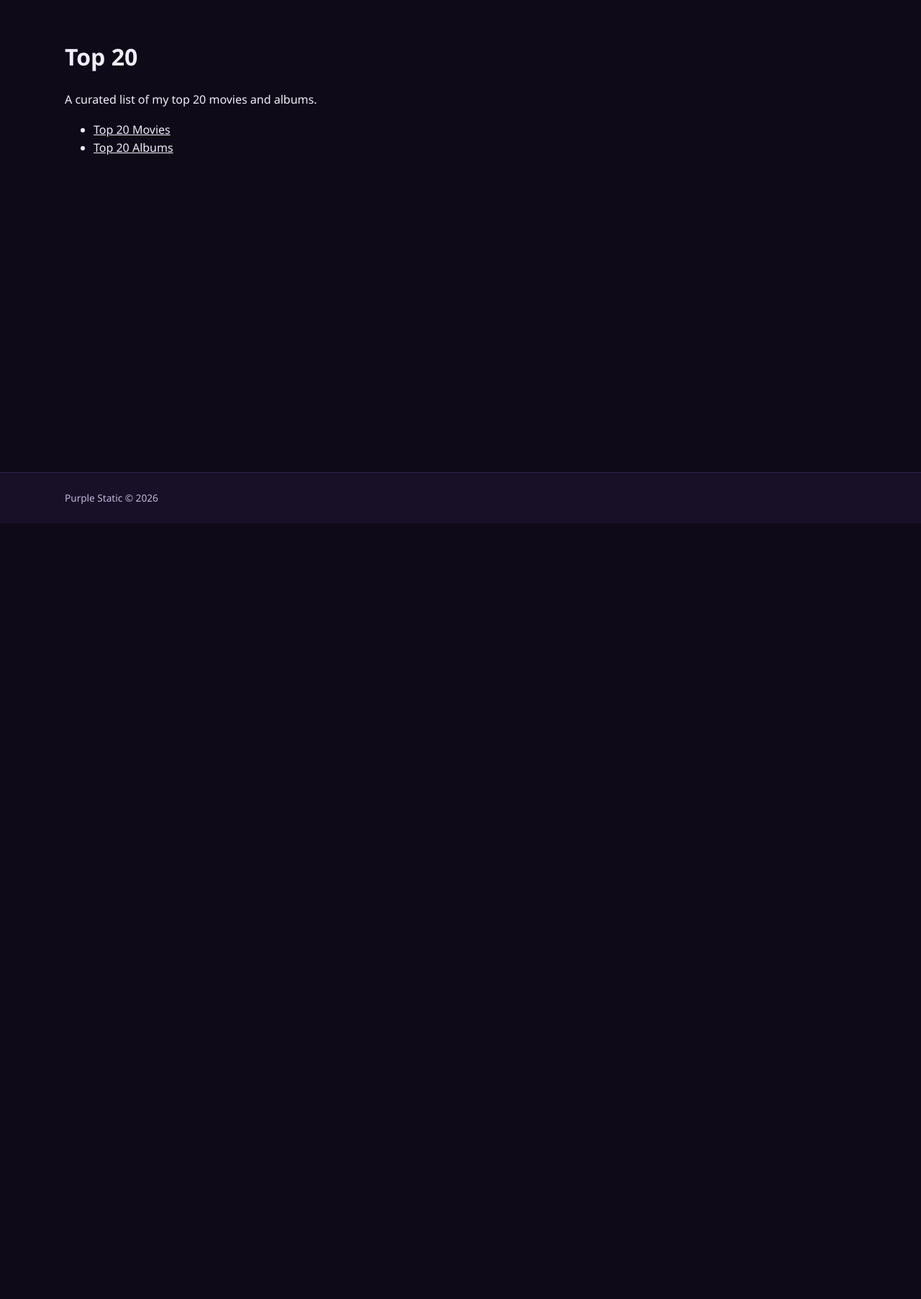
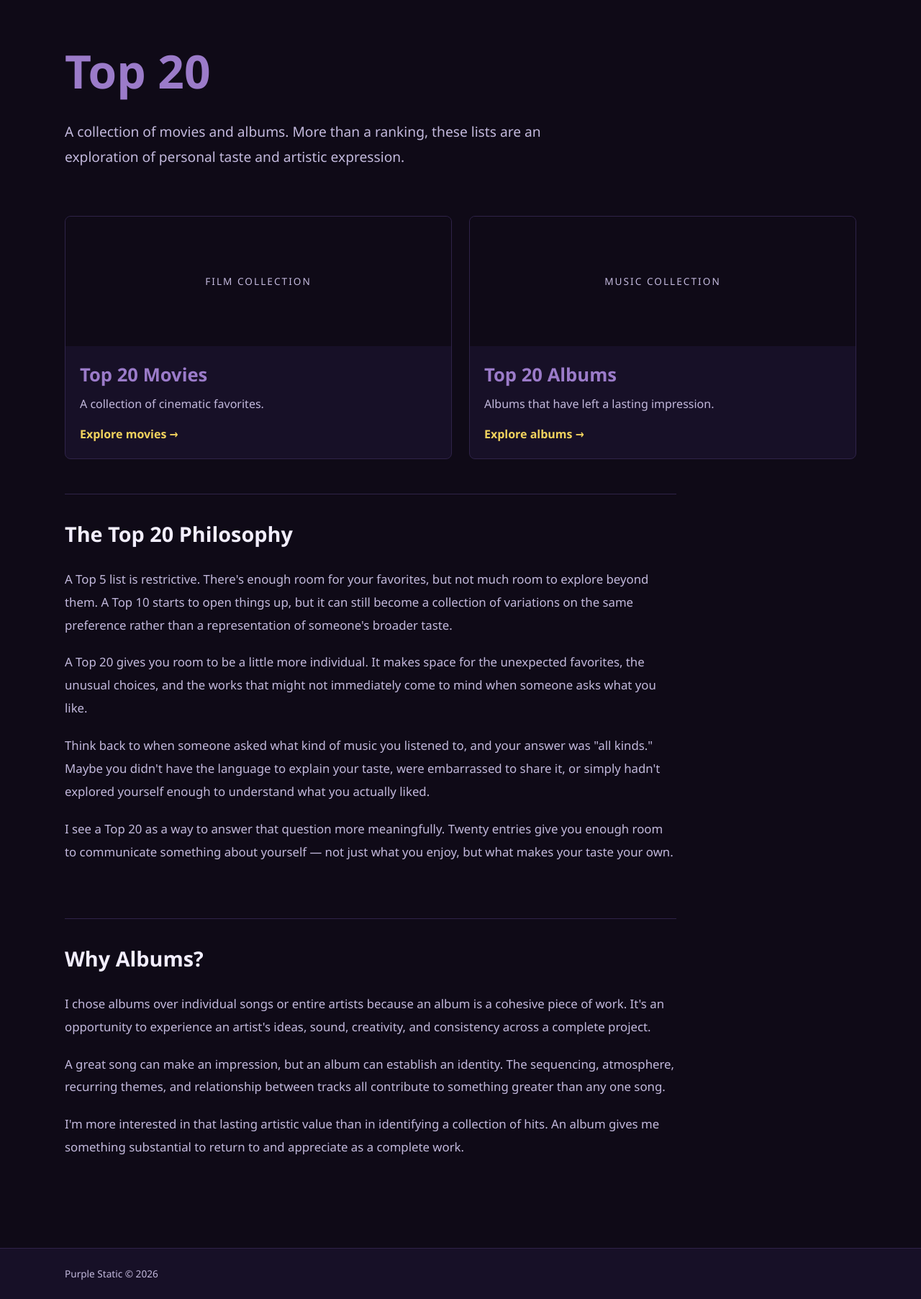
Before and after one commit to pwillen/py-app-blog, a Django app: page /toplists/ in a window 1280 px wide. Shown: the part 73-1878 px from the top of the page at 72% size. Before the commit the page ends 800 px from the top, so only its background shows below. Run offline with Django 5.2, Linux system fonts and the light colour scheme; data that the repository does not hold is empty; parts of the project's set-up code (start-up, migrations or seed data) failed here and were passed over.

Commit message:
update styling for toplists landing page

```diff
--- /dev/null
+++ b/toplists/static/toplists/css/toplists.css
@@ -0,0 +1,219 @@
+.toplist-page {
+    max-width: 1200px;
+}
+
+.toplist-intro {
+    max-width: 850px;
+    padding: 1rem 0 1.5rem;
+    margin-bottom: 1.5em;
+}
+
+.toplist-intro h1 {
+    margin: 0 0 1rem;
+    font-size: clamp(2.75rem, 5vw, 4rem);
+    color: var(--purple-brand);
+}
+
+.toplist-intro p {
+    max-width: 750px;
+    font-size: 1.2rem;
+    line-height: 1.8;
+    color: var(--muted);
+}
+
+.toplist-links {
+    display: grid;
+    grid-template-columns: repeat(2, minmax(0, 1fr));
+    gap: 1.5rem;
+    margin: 1rem 0 3rem;
+}
+
+.toplist-card {
+    display: flex;
+    flex-direction: column;
+    overflow: hidden;
+    border: 1px solid var(--border);
+    border-radius: 0.5rem;
+    background: var(--panel);
+    color: var(--text);
+    text-decoration: none;
+    transition:
+        border-color 0.35s ease,
+        transform 0.35s ease;
+}
+
+.toplist-card:hover {
+    border-color: var(--purple-brand);
+    transform: translateY(-0.35rem);
+}
+
+.collage-artwork {
+    position: relative;
+    width: 100%;
+    height: 100%;
+    display: flex;
+    align-items: center;
+    justify-content: center;
+}
+
+.collage-art {
+    position: absolute;
+    left: 50%;
+    top: 50%;
+    display: block;
+    object-fit: cover;
+    border-radius: 0.2rem;
+    box-shadow: 0 0.5rem 1.5rem rgba(0, 0, 0, 0.45);
+    transition: transform 0.4s ease;
+}
+
+/* Movie posters */
+
+.movie-card-art .collage-art {
+    width: 115px;
+    height: 165px;
+}
+
+.movie-card-art .collage-art:nth-child(1) {
+    z-index: 1;
+    transform: translate(calc(-50% - 156px), -50%) rotate(-18deg);
+}
+
+.movie-card-art .collage-art:nth-child(2) {
+    z-index: 2;
+    transform: translate(calc(-50% - 104px), -50%) rotate(-12deg);
+}
+
+.movie-card-art .collage-art:nth-child(3) {
+    z-index: 3;
+    transform: translate(calc(-50% - 52px), -50%) rotate(-6deg);
+}
+
+.movie-card-art .collage-art:nth-child(4) {
+    z-index: 6;
+    transform: translate(-50%, -50%);
+}
+
+.movie-card-art .collage-art:nth-child(5) {
+    z-index: 3;
+    transform: translate(calc(-50% + 52px), -50%) rotate(6deg);
+}
+
+.movie-card-art .collage-art:nth-child(6) {
+    z-index: 2;
+    transform: translate(calc(-50% + 104px), -50%) rotate(12deg);
+}
+
+.movie-card-art .collage-art:nth-child(7) {
+    z-index: 1;
+    transform: translate(calc(-50% + 156px), -50%) rotate(18deg);
+}
+
+/* Album covers */
+
+.album-card-art .collage-art {
+    width: 125px;
+    height: 125px;
+}
+
+.album-card-art .collage-art:nth-child(1) {
+    z-index: 1;
+    transform: translate(calc(-50% - 156px), -50%) rotate(-15deg);
+}
+
+.album-card-art .collage-art:nth-child(2) {
+    z-index: 2;
+    transform: translate(calc(-50% - 104px), -50%) rotate(-10deg);
+}
+
+.album-card-art .collage-art:nth-child(3) {
+    z-index: 3;
+    transform: translate(calc(-50% - 52px), -50%) rotate(-5deg);
+}
+
+.album-card-art .collage-art:nth-child(4) {
+    z-index: 6;
+    transform: translate(-50%, -50%);
+}
+
+.album-card-art .collage-art:nth-child(5) {
+    z-index: 3;
+    transform: translate(calc(-50% + 52px), -50%) rotate(5deg);
+}
+
+.album-card-art .collage-art:nth-child(6) {
+    z-index: 2;
+    transform: translate(calc(-50% + 104px), -50%) rotate(10deg);
+}
+
+.album-card-art .collage-art:nth-child(7) {
+    z-index: 1;
+    transform: translate(calc(-50% + 156px), -50%) rotate(15deg);
+}
+
+.collage-artwork span {
+    color: var(--muted);
+    font-size: 0.85rem;
+    letter-spacing: 0.15em;
+}
+
+.toplist-card-art {
+    display: flex;
+    align-items: center;
+    justify-content: center;
+    height: 180px;
+    padding: 1rem;
+    overflow: hidden;
+    background: var(--bg);
+}
+
+.toplist-card-content {
+    display: flex;
+    flex: 1;
+    flex-direction: column;
+    justify-content: space-between;
+    gap: 1rem;
+    padding: 1.25rem;
+}
+
+.toplist-card-content h2 {
+    margin: 0 0 0.5rem;
+    font-size: 1.6rem;
+    color: var(--purple-brand);
+}
+
+.toplist-card-content p {
+    margin: 0;
+    color: var(--muted);
+    line-height: 1.6;
+}
+
+.toplist-card-arrow {
+    color: var(--yellow-brand);
+    font-weight: 600;
+    transition: transform 0.3s ease;
+}
+
+.toplist-card:hover .toplist-card-arrow {
+    transform: translateX(0.35rem);
+}
+
+.toplist-philosophy {
+    max-width: 850px;
+    padding: 2rem 0;
+    margin-bottom: 1.5rem;
+    border-top: 1px solid var(--border);
+}
+
+.toplist-philosophy h2 {
+    margin: 0 0 1.5rem;
+    font-size: 1.8rem;
+    color: var(--text);
+}
+
+.toplist-philosophy p {
+    margin: 0 0 1.25rem;
+    font-size: 1.05rem;
+    line-height: 1.9;
+    color: var(--muted);
+}
--- a/toplists/templates/toplists/index.html
+++ b/toplists/templates/toplists/index.html
@@ -1,14 +1,131 @@
 {% extends "base.html" %}
+{% load static %}
 
-{% block title %}Top 20{% endblock %}
+{% block title %}Purple Static | Top 20{% endblock %}
+
+{% block extra_css %}
+<link rel="stylesheet" href="{% static 'toplists/css/toplists.css' %}">
+{% endblock %}
 
 {% block content %}
-    <h1>Top 20</h1>
-    <p>
-        A curated list of my top 20 movies and albums.
-    </p>
-    <ul>
-        <li><a href="{% url 'toplists:movies' %}">Top 20 Movies</a></li>
-        <li><a href="{% url 'toplists:albums' %}">Top 20 Albums</a></li>
-    </ul>
+<div class="toplist-page">
+    <section class="toplist-intro">
+        <h1>Top 20</h1>
+        <p>
+            A collection of movies and albums. More than a ranking, these lists are an
+            exploration of personal taste and artistic expression.
+        </p>
+    </section>
+
+    <section class="toplist-links">
+        <a class="toplist-card" href="{% url 'toplists:movies' %}">
+            <div class="toplist-card-art movie-card-art">
+                <div class="collage-artwork">
+                    {% for entry in movie_entries %}
+                        <img
+                            class="collage-art"
+                            src="https://image.tmdb.org/t/p/w500{{ entry.movie.poster_path }}"
+                            alt="{{ entry.movie.title }} poster"
+                        >
+                    {% empty %}
+                        <span>FILM COLLECTION</span>
+                    {% endfor %}
+                </div>
+            </div>
+
+            <div class="toplist-card-content">
+                <div>
+                    <h2>Top 20 Movies</h2>
+                    <p>A collection of cinematic favorites.</p>
+                </div>
+                <span class="toplist-card-arrow">Explore movies →</span>
+            </div>
+        </a>
+
+        <a class="toplist-card" href="{% url 'toplists:albums' %}">
+            <div class="toplist-card-art album-card-art">
+                <div class="collage-artwork">
+                    {% for entry in album_entries %}
+                        {% if entry.album.cover_art_path %}
+                            <img
+                                class="collage-art"
+                                src="{{ entry.album.cover_art_path }}"
+                                alt="{{ entry.album.title }} album cover"
+                            >
+                        {% endif %}
+                    {% empty %}
+                        <span>MUSIC COLLECTION</span>
+                    {% endfor %}
+                </div>
+            </div>
+
+            <div class="toplist-card-content">
+                <div>
+                    <h2>Top 20 Albums</h2>
+                    <p>Albums that have left a lasting impression.</p>
+                </div>
+                <span class="toplist-card-arrow">Explore albums →</span>
+            </div>
+        </a>
+    </section>
+
+    <section class="toplist-philosophy">
+        <h2>The Top 20 Philosophy</h2>
+
+        <p>
+            A Top 5 list is restrictive. There's enough room for your
+            favorites, but not much room to explore beyond them.
+            A Top 10 starts to open things up,
+            but it can still become a collection of variations on the
+            same preference rather than a representation of someone's broader taste.
+        </p>
+
+        <p>
+            A Top 20 gives you room to be a little more individual.
+            It makes space for the unexpected favorites, the unusual
+            choices, and the works that might not immediately come
+            to mind when someone asks what you like.
+        </p>
+
+        <p>
+            Think back to when someone asked what kind of music you
+            listened to, and your answer was "all kinds." Maybe you
+            didn't have the language to explain your taste, were
+            embarrassed to share it, or simply hadn't explored
+            yourself enough to understand what you actually liked.
+        </p>
+
+        <p>
+            I see a Top 20 as a way to answer that question more
+            meaningfully. Twenty entries give you enough room to
+            communicate something about yourself — not just what
+            you enjoy, but what makes your taste your own.
+        </p>
+    </section>
+
+    <section class="toplist-philosophy">
+        <h2>Why Albums?</h2>
+
+        <p>
+            I chose albums over individual songs or entire artists
+            because an album is a cohesive piece of work. It's an
+            opportunity to experience an artist's ideas, sound,
+            creativity, and consistency across a complete project.
+        </p>
+
+        <p>
+            A great song can make an impression, but an album can
+            establish an identity. The sequencing, atmosphere,
+            recurring themes, and relationship between tracks all
+            contribute to something greater than any one song.
+        </p>
+
+        <p>
+            I'm more interested in that lasting artistic value than
+            in identifying a collection of hits. An album gives me
+            something substantial to return to and appreciate as a
+            complete work.
+        </p>
+    </section>
+</div>
 {% endblock %}
--- a/toplists/views.py
+++ b/toplists/views.py
@@ -5,7 +5,27 @@ from toplists.models import AlbumTopListEntry, MovieTopListEntry
 
 # Create your views here.
 def index(request):
-    return render(request, "toplists/index.html")
+    movie_entries = (
+        MovieTopListEntry.objects
+        .filter(grouping__isnull=True)
+        .select_related("movie")
+        .order_by("rank")[:7]
+    )
+
+    album_entries = (
+        AlbumTopListEntry.objects
+        .select_related("album")
+        .order_by("rank")[:7]
+    )
+
+    return render(
+        request,
+        "toplists/index.html",
+        {
+            "movie_entries": movie_entries,
+            "album_entries": album_entries,
+        },
+    )
 
 
 def movies(request):
```
